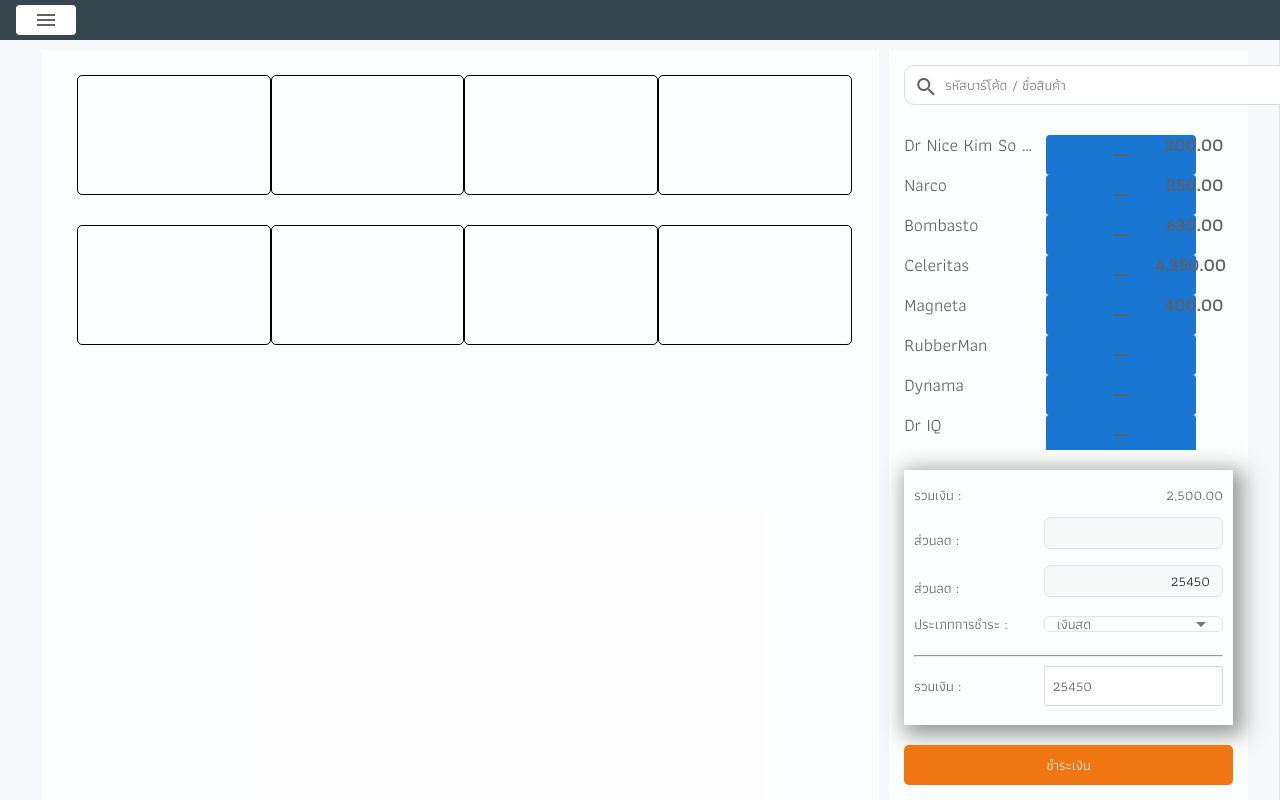
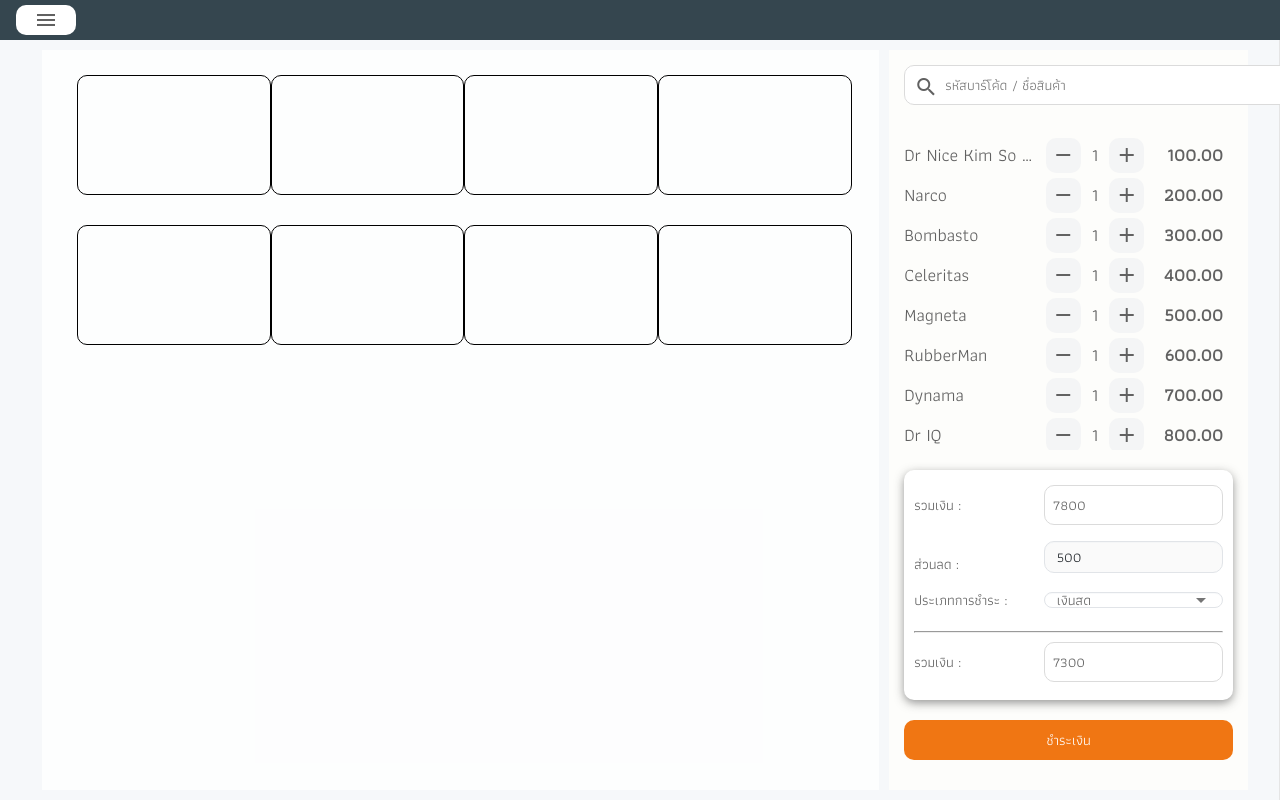
Before and after one commit to Alyc0ne/iCart-Angular, an Angular app: page /POS in a window 1280 px wide. Built offline with nearby package versions, Linux system fonts and the light colour scheme.

Commit message:
design & paymen modal

```diff
--- /dev/null
+++ b/src/app/modules/pos/Shared/payment-modal.component.html
@@ -0,0 +1,3 @@
+<div class="modal-header">
+    <h1></h1>
+</div>
--- /dev/null
+++ b/src/app/modules/pos/Shared/payment-modal.component.ts
@@ -0,0 +1,20 @@
+import { Component, Inject } from '@angular/core';
+import { MAT_DIALOG_DATA, MatDialogRef, MatDialog, MatDialogConfig } from '@angular/material/dialog';
+
+@Component({
+    selector: 'payment-modal',
+    templateUrl: './payment-modal.component.html',
+    styleUrls: ['./payment-modal.component.css']
+})
+
+export class PaymentModalComponent {
+    constructor(
+        @Inject(MAT_DIALOG_DATA) public data,
+        public dialogRef:MatDialogRef<PaymentModalComponent>,
+        private dialog:MatDialog,
+    ) {}
+
+    ngOnInit(): void {
+
+    }
+}
--- a/src/app/modules/pos/pos.component.css
+++ b/src/app/modules/pos/pos.component.css
@@ -41,13 +41,17 @@
 
 .product-content > div {
     border: black 1px solid;
-    border-radius: 5px;
+    border-radius: 10px;
     height: 120px;
     width: 100%;
     margin: 20px;
 }
 
 /* Summary */
+.summary {
+    background-color: #FDFDFB !important;
+}
+
 .summary div.search > input {
     width: 100%;
 }
@@ -81,6 +85,7 @@
     grid-gap: 10px;
     /* padding: 10px; */
     height: 40px;
+    align-items: center;
 }
 
 .content-detail > div:first-child {
@@ -97,11 +102,14 @@
 }
 
 .summary-footer {
-    height: 255px;
+    height: 230px;
     /* height: 30%; */
     padding: 15px 10px;
-    box-shadow: 5px 5px 20px 5px rgb(50, 50, 50, .5);
+    /* box-shadow: 0px 0px 15px 0px rgb(50, 50, 50, .5); */
+    box-shadow: 0px 3px 10px 0px rgb(50, 50, 50, .5);
+    border-radius: 10px;
     /* border: 1px solid black; */
+    background-color: white;
 }
 
 .summary-footer > div {
@@ -125,5 +133,34 @@
 .summary-action > button {
     background-color: #F07613;
     color: white;
-    border-radius: 5px;
+    border-radius: 10px;
+    width: 100%;
+    height: 40px;
 }
+
+.stepper {
+    display: flex;
+}
+
+.stepper > button {
+    border-radius: 10px;
+    min-width: 35px !important;
+    width: 35px;
+    height: 35px;
+    background-color: #F4F5F6;
+}
+
+/* .stepper > button:first-child:hover {
+    background-color: red;
+}
+
+.stepper > button > i:hover {
+    color: white;
+} */
+
+.stepper > span {
+    text-align: center;
+    /* padding: 3px; */
+    width: 50px;
+    align-self: center;
+}
--- a/src/app/modules/pos/pos.component.html
+++ b/src/app/modules/pos/pos.component.html
@@ -12,12 +12,12 @@
         </div>
         <div class="summary-content">
             <!-- <div class="content-warpper"> -->
-                <div *ngFor="let product of fakeModel" class="content-detail">
+                <div *ngFor="let product of cartProduct.products" class="content-detail">
                     <div title="{{ product.name }}">{{ product.name }}</div>
                     <div class="stepper">
-                        <button><i class="material-icons">remove</i></button>
+                        <button (click)="manageQuatity(false, product.id)"><i class="material-icons">remove</i></button>
                         <span>{{ product.quantity | number:'1.0' }}</span>
-                        <button><i class="material-icons">add</i></button>
+                        <button (click)="manageQuatity(true, product.id)"><i class="material-icons">add</i></button>
                     </div>
                     <div>
                         {{ product.totalPrice | number:'1.2-2' }}
@@ -28,21 +28,22 @@
         <div class="summary-footer">
             <div>
                 <p>รวมเงิน : </p>
-                <p class="txt-r">{{ 2500 | number:'1.2-2' }}</p>
+                <input type="text" [ngModel]="cartProduct.summary.subTotal">
+                <!-- <p class="txt-r">{{ 2500 | number:'1.2-2' }}</p> -->
             </div>
             <div>
                 <p>ส่วนลด : </p>
                 <div class="form-content">
-                    <input type="text" class="form-input" disabled>
+                    <input type="text" [(ngModel)]="cartProduct.summary.discount" class="form-input" disabled>
                 </div>
 
             </div>
-            <div>
+            <!-- <div>
                 <p>ส่วนลด : </p>
                 <div class="form-content">
                     <input type="text" class="form-input txt-r" disabled [(ngModel)]="totalAmnt">
                 </div>
-            </div>
+            </div> -->
             <div>
                 <p>ประเภทการชำระ : </p>
                 <mat-select [ngModel]="paymentSeleted">
@@ -56,7 +57,7 @@
             </div>
         </div>
         <div class="summary-action">
-            <button class="blue-button w100p h40px" (click)="callPaymentModal(null)">
+            <button class="blue-button" (click)="callPaymentModal()">
                 ชำระเงิน
             </button>
         </div>
--- a/src/app/modules/pos/pos.component.ts
+++ b/src/app/modules/pos/pos.component.ts
@@ -1,5 +1,7 @@
 import { Component } from '@angular/core';
 import { POSModel } from './Shared/pos.model';
+import { MatDialog, MatDialogConfig } from '@angular/material/dialog';
+import { PaymentModalComponent } from './Shared/payment-modal.component'
 
 @Component({
     selector: 'app-pos',
@@ -8,29 +10,9 @@ import { POSModel } from './Shared/pos.model';
 })
 
 export class POSComponent {
-    constructor() {}
-    fakeModel = [
-        { id: 11, name: 'Dr Nice Kim So Hyun My Girl Friend', totalPrice: '200' },
-        { id: 12, name: 'Narco', totalPrice: '250' },
-        { id: 13, name: 'Bombasto', totalPrice: '630' },
-        { id: 14, name: 'Celeritas', totalPrice: '4350' },
-        { id: 15, name: 'Magneta', totalPrice: '400' },
-        { id: 16, name: 'RubberMan' },
-        { id: 17, name: 'Dynama' },
-        { id: 18, name: 'Dr IQ' },
-        { id: 19, name: 'Magma' },
-        { id: 20, name: 'Singha' },
-        { id: 20, name: 'Drinking' },
-        { id: 20, name: 'Water' },
-        { id: 20, name: 'Angular' },
-        { id: 20, name: 'dotnet core' }
-    ];
-
-    foods = [
-        {value: 'steak-0', viewValue: 'Steak'},
-        {value: 'pizza-1', viewValue: 'Pizza'},
-        {value: 'tacos-2', viewValue: 'Tacos'}
-      ];
+    constructor(
+        private dialog:MatDialog,
+    ) {}
 
     paymentModel = [
         { paymentType: 1, paymentName: 'เงินสด' },
@@ -43,12 +25,26 @@ export class POSComponent {
     paymentSeleted = this.paymentModel[0].paymentType
 
     cartProduct = {
+        products: [
+            { id: 1, name: 'Dr Nice Kim So Hyun My Girl Friend', quantity: 1, price: 100, totalPrice: 100 },
+            { id: 2, name: 'Narco', quantity: 1, price: 200, totalPrice: 200 },
+            { id: 3, name: 'Bombasto', quantity: 1, price: 300, totalPrice: 300 },
+            { id: 4, name: 'Celeritas', quantity: 1, price: 400, totalPrice: 400 },
+            { id: 5, name: 'Magneta', quantity: 1, price: 500, totalPrice: 500 },
+            { id: 6, name: 'RubberMan', quantity: 1, price: 600, totalPrice: 600 },
+            { id: 7, name: 'Dynama', quantity: 1, price: 700, totalPrice: 700 },
+            { id: 8, name: 'Dr IQ', quantity: 1, price: 800, totalPrice: 800 },
+            { id: 9, name: 'Magma', quantity: 1, price: 900, totalPrice: 900 },
+            { id: 10, name: 'Singha', quantity: 1, price: 1000, totalPrice: 1000 },
+            { id: 11, name: 'Drinking', quantity: 1, price: 1100, totalPrice: 1100 },
+            { id: 12, name: 'Water', quantity: 1, price: 1200, totalPrice: 1200 }
+        ],
         summary :
         {
             paymentSeleted: this.paymentModel[0].paymentType,
-            subTotal: 25450,
-            discount: 0,
-            totalAmnt: 25450
+            subTotal: 0,
+            discount: 500,
+            totalAmnt: 0
         }
     }
 
@@ -61,14 +57,63 @@ export class POSComponent {
 
 
     ngOnInit(): void {
-        this.showHee();
+        this.calSummary();
     }
 
-    showHee() {
-        console.log(this.fakeModel)
+    manageQuatity(type, productID) {
+        if (!!productID) {
+            if (!!this.cartProduct.products) {
+                var product = this.cartProduct.products.filter(x => { return x.id == productID; })
+                if (product != null && product.length > 0) {
+                    const _product = product[0];
+                    if (type) {
+                        _product.quantity += 1;
+                        _product.totalPrice = (product[0].totalPrice + product[0].price);
+                    }
+                    else
+                    {
+                        _product.quantity -= 1;
+                        _product.totalPrice = (product[0].totalPrice - product[0].price);
+                    }
+                }
+
+                this.calSummary();
+            }
+        }
     }
 
-    callPaymentModal(e) {
+    calSummary() {
+        if (this.cartProduct.products.length > 0) {
+            var subTotal = this.cartProduct.products.reduce((sum, obj) => { return sum + obj.totalPrice; }, 0);
+            console.log(subTotal);
+            this.cartProduct.summary.subTotal = subTotal;
 
+            this.cartProduct.summary.totalAmnt = (subTotal - this.cartProduct.summary.discount);
+        }
+    }
+
+    callPaymentModal() {
+        if (this.cartProduct.products.length > 0) {
+            const dialogConfig = new MatDialogConfig();
+            dialogConfig.autoFocus = true;
+            dialogConfig.disableClose = true;
+            dialogConfig.width = "500px";
+            dialogConfig.height = "200px";
+
+                /*await this.service.newProduct().then(res => (
+                    dialogConfig.data = {
+                        objProduct : {
+                            runningFormatID: this.service.runningFormatID,
+                            productNo: this.service.runningNumber
+                        }
+                    },*/
+                    this.dialog.open(PaymentModalComponent, dialogConfig)
+                //));
+
+        }
+        else
+        {
+            console.log("No !!!")
+        }
     }
 }
--- a/src/styles.css
+++ b/src/styles.css
@@ -79,7 +79,7 @@ a:hover {
 
 input {
     font-size: 14px;
-    border-radius: 2px;
+    border-radius: 10px;
     padding: 8px;
     margin-bottom: 16px;
     border: 1px solid #dbdbdb;
@@ -97,7 +97,8 @@ label {
     display: inline-flex;
     align-items: center;
     padding: 8px 16px;
-    border-radius: .25rem;
+    border-radius: 10px;
+    /* border-radius: .25rem; */
     font-size: 14px;
     cursor: pointer;
     background-color: #1976d2;
@@ -504,7 +505,7 @@ input[type="checkbox"] {
     background-repeat: no-repeat;
     background-position: right 8px center;
     border: 1px solid #e1e4e8;
-    border-radius: 6px;
+    border-radius: 10px;
     outline: none;
     box-shadow: inset 0 1px 0 rgba(225, 228, 232, 0.2);
 }
@@ -549,6 +550,7 @@ input[type="checkbox"] {
 
 .mat-dialog-container {
     padding-bottom: 10px !important;
+    border-radius: 10px !important;
 }
 
 .mat-select-trigger {
@@ -563,7 +565,7 @@ input[type="checkbox"] {
     background-repeat: no-repeat;
     background-position: right 8px center;
     border: 1px solid #e1e4e8;
-    border-radius: 6px;
+    border-radius: 10px;
     outline: none;
     box-shadow: inset 0 1px 0 rgba(225, 228, 232, 0.2);
 }
@@ -655,7 +657,7 @@ input[type="checkbox"] {
 }
 
 #AlertModal {
-    border-radius: 4px;
+    border-radius: 10px;
     box-shadow: 0 3px 1px -2px rgba(0,0,0,.2),0 2px 2px 0 rgba(0,0,0,.14),0 1px 5px 0 rgba(0,0,0,.12);
     /* transition: .3s cubic-bezier(.25,.8,.5,1); */
     position: relative;
```
Also changed, not shown: src/app/modules/pos/Shared/payment-modal.component.css (added).
